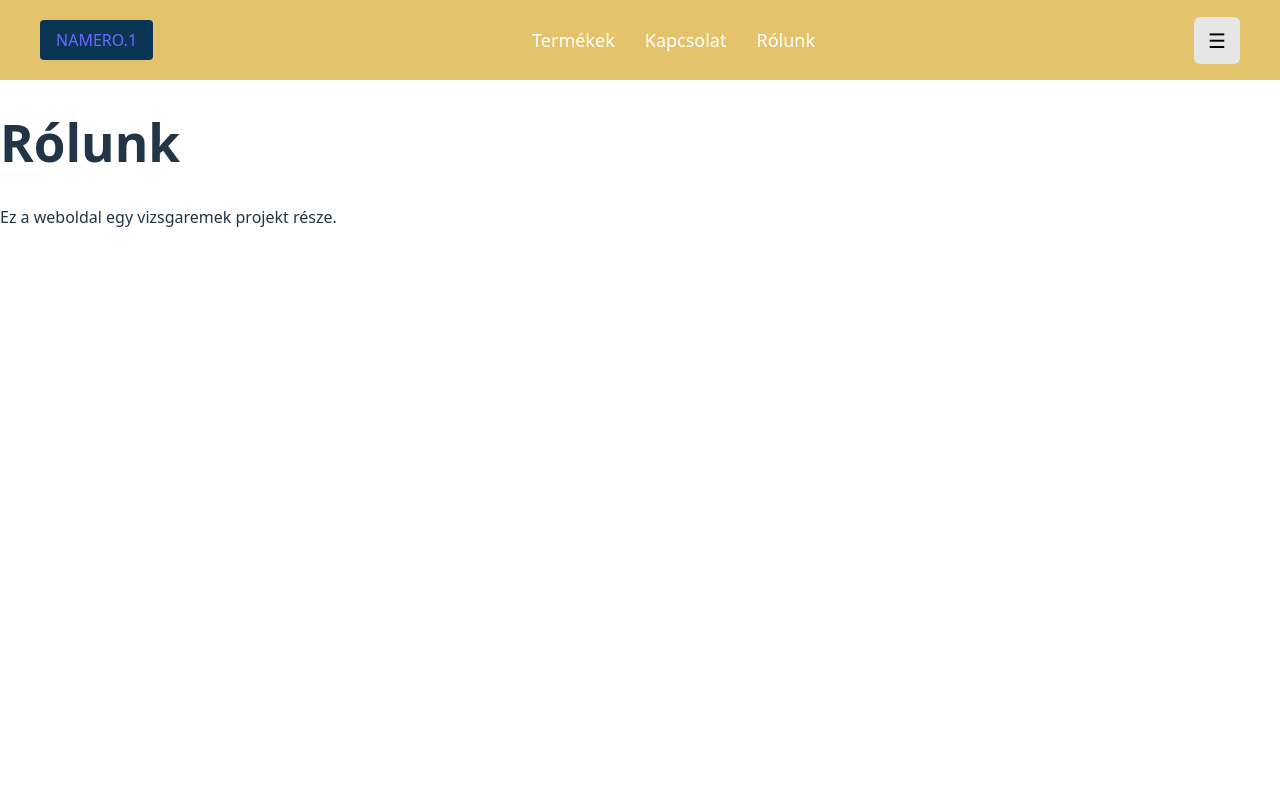
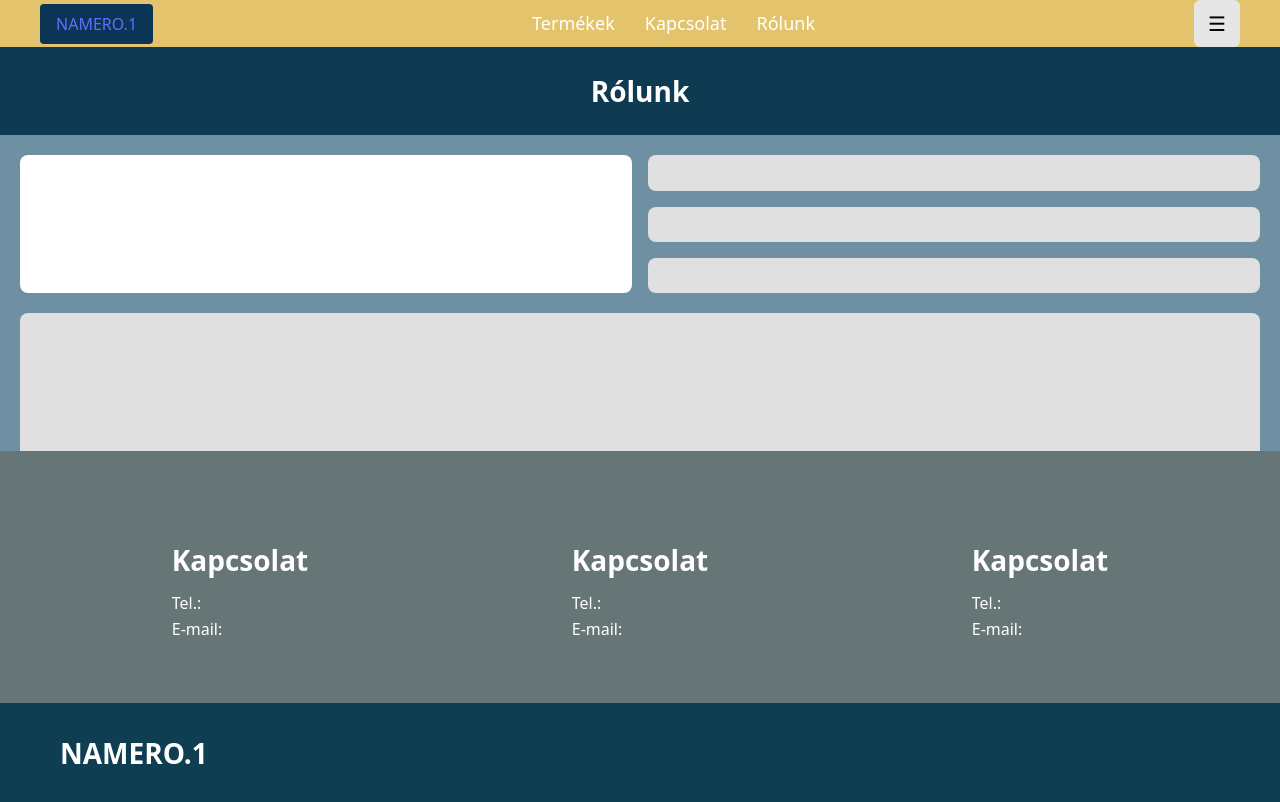
Before and after one commit to NBTaco/Vizsgaremek, a React (Vite) app in the folder frontend/: page /aboutus in a window 1280 px wide. Built offline with nearby package versions, Linux system fonts and the light colour scheme.

Commit message:
Rolunk oldal, aboutus komponens elkészítése. Title komponens kész. contact, products komponens létrehozva

```diff
--- a/frontend/src/App.tsx
+++ b/frontend/src/App.tsx
@@ -2,11 +2,14 @@ import { RouterProvider, createBrowserRouter } from 'react-router-dom'
 import './App.css'
 import MainPage from './components/mainPage/mainpage';
 import Aboutus from './components/aboutus/aboutus';
+import Contact from './components/contact/contact';
+import Products from './components/products/products';
 
 const router = createBrowserRouter([
   { path: '/', element: <MainPage /> },
   { path: '/aboutus', element: <Aboutus />},
-  { path: '/ujadat', element: ""} ,
+  { path: '/contact', element: <Contact /> },
+  { path: '/products', element: <Products /> },
 ]);
 
 function App() {
--- /dev/null
+++ b/frontend/src/components/aboutus/aboutus.css
@@ -0,0 +1,55 @@
+.card {
+  background: #6f8fa3;
+  padding: 20px;
+  height: 100%;
+}
+
+.top {
+  display: flex;
+  gap: 16px;
+  align-items: stretch;
+  height: 50%;
+}
+
+.image-container {
+  width: 50%;
+  background: white;
+  border-radius: 8px;
+  display: flex;
+  justify-content: center;
+  align-items: center;
+}
+
+.image-container img {
+  max-width: 100%;
+  max-height: 100%;
+}
+
+.side-content {
+  width: 50%;
+  display: flex;
+  flex-direction: column;
+  gap: 16px;
+}
+
+.box {
+  background: #e0e0e0;
+  border-radius: 8px;
+  padding: 12px;
+  font-size: 14px;
+  height: 10%;
+}
+
+.box.small {
+  font-size: 12px;
+}
+
+.bottom {
+  margin-top: 20px;
+  background: #e0e0e0;
+  border-radius: 8px;
+  padding: 16px;
+  min-height: 120px;
+  font-size: 14px;
+  height: 40%;
+}
--- a/frontend/src/components/aboutus/aboutus.tsx
+++ b/frontend/src/components/aboutus/aboutus.tsx
@@ -1,11 +1,30 @@
-import Header from "../header/Header"
+import Footer from "../footer/Footer";
+import Header from "../header/Header";
+import Title from "../title/title";
+import "./aboutus.css";
 
 export default function Aboutus() {
-    return (
-      <div>
-        <Header />
-        <h1>Rólunk</h1>
-        <p>Ez a weboldal egy vizsgaremek projekt része.</p>
+  return (
+    <>
+      <Header />
+      <Title titlemessage="Rólunk" />
+      <div className="card">
+        <div className="top">
+          <div className="image-container">
+            <img src=""/>
+          </div>
+
+          <div className="side-content">
+            <div className="box"></div>
+            <div className="box"></div>
+            <div className="box small"></div>
+          </div>
+        </div>
+
+        <div className="bottom">
+        </div>
       </div>
-    )
+      <Footer />
+    </>
+  );
 }
--- /dev/null
+++ b/frontend/src/components/contact/contact.tsx
@@ -0,0 +1,15 @@
+import Footer from "../footer/Footer"
+import Header from "../header/Header"
+import Title from "../title/title"
+
+export default function Contact() {
+    return (
+      <div>
+        <Header />
+        <Title titlemessage="Kapcsolat" />
+        <h1>Kapcsolat</h1>
+        <p>Ez a kapcsolat oldal</p>
+        <Footer />
+      </div>
+    )
+}
--- a/frontend/src/components/header/Header.tsx
+++ b/frontend/src/components/header/Header.tsx
@@ -10,8 +10,8 @@ function Header({ onLoginClick,user, onLogout, onRegistrationClick}: any) {
       <div className="logo"><Link to="/">NAMERO.1</Link></div>
 
       <nav className="nav">
-        <a href="#">Termékek</a>
-        <a href="#">Kapcsolat</a>
+        <Link to="/products">Termékek</Link>
+        <Link to="/contact">Kapcsolat</Link>
         <Link to="/aboutus">Rólunk</Link>
       </nav>
 
--- /dev/null
+++ b/frontend/src/components/products/products.tsx
@@ -0,0 +1,15 @@
+import Header from "../header/Header";
+import Footer from "../footer/Footer";
+import Title from "../title/title";
+
+export default function Products() {
+    return (
+      <div>
+        <Header />
+        <Title titlemessage="Termékek" />
+        <h1>Termékek</h1>
+        <p>Ez a termékek oldal</p>
+        <Footer />
+    </div>
+    )
+}
--- /dev/null
+++ b/frontend/src/components/title/title.css
@@ -0,0 +1,11 @@
+.title {
+  background-color: #0f3b52;
+  padding: 10px 0;
+}
+
+.title h1 {
+  color: white;
+  text-align: center;
+  font-size: 28px;
+  font-weight: 600;
+}
--- /dev/null
+++ b/frontend/src/components/title/title.tsx
@@ -0,0 +1,9 @@
+import "./title.css";
+
+export default function Title({titlemessage}:any) {
+  return (
+      <div className="title">
+        <h1>{titlemessage}</h1>
+      </div>
+  );
+}
```
